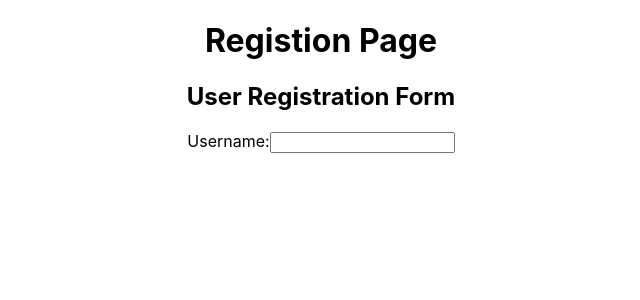
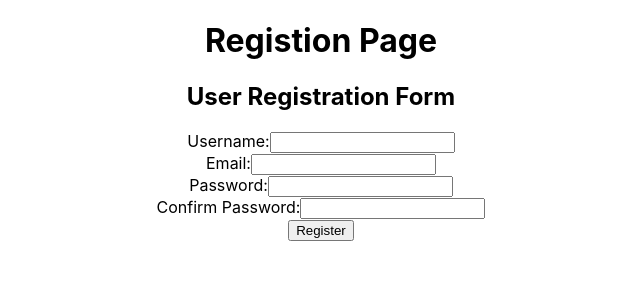
Before and after one commit to Jake-Knox/4-React-Registration-Form, a React (Create React App) app: page / in a window 1280 px wide. Shown: the top 300 px of the page, without its empty margins (319-959 px from the left). Built offline with nearby package versions, Linux system fonts and the light colour scheme.

Commit message:
basic jsx, funcs and validation, needs improved validation for security and styling

```diff
--- a/src/components/RegistrationForm.js
+++ b/src/components/RegistrationForm.js
@@ -19,6 +19,10 @@ const RegistrationForm = () => {
 
         // Simple form validation
         const validationErrors = {};
+        if (!username.trim()) validationErrors.username = 'Username is required';
+        if (!email.trim()) validationErrors.email = 'Email is required';
+        if (!password.trim()) validationErrors.password = 'Password is required';
+        if (password !== confirmPassword) validationErrors.confirmPassword = 'Passwords do not match';
 
         // If there are validation errors, set the errors state and prevent form submission
         if (Object.keys(validationErrors).length > 0) {
@@ -39,6 +43,7 @@ const RegistrationForm = () => {
                 {isSubmitted ? (
                     <p>Registration successful! You can now log in.</p>
                 ) : (
+                    // onSubmit - errors shown to user when submitting/press enter
                     <form onSubmit={handleSubmit}>
                         {/* username */}
                         <div>
@@ -48,22 +53,41 @@ const RegistrationForm = () => {
                                 value={username}
                                 onChange={(e) => setUsername(e.target.value)}
                             />
-                            {errors.username && <p className='error'>{errors.username}</p>}
+                            {errors.username && <p className="error">{errors.username}</p>}
                         </div>
                         {/* email */}
-
-
-
+                        <div>
+                            <label>Email:</label>
+                            <input
+                                type="email"
+                                value={email}
+                                onChange={(e) => setEmail(e.target.value)}
+                            />
+                            {errors.email && <p className="error">{errors.email}</p>}
+                        </div>
                         {/* password */}
-
-
-
+                        <div>
+                            <label>Password:</label>
+                            <input
+                                type="password"
+                                value={password}
+                                onChange={(e) => setPassword(e.target.value)}
+                            />
+                            {errors.password && <p className="error">{errors.password}</p>}
+                        </div>
                         {/* confirm password */}
-
+                        <div>
+                            <label>Confirm Password:</label>
+                            <input
+                                type="password"
+                                value={confirmPassword}
+                                onChange={(e) => setConfirmPassword(e.target.value)}
+                            />
+                            {errors.confirmPassword && <p className="error">{errors.confirmPassword}</p>}
+                        </div>
 
                         {/* submit btn */}
-
-
+                        <button type="submit">Register</button>
                     </form>
                 )}
             </div>
```
